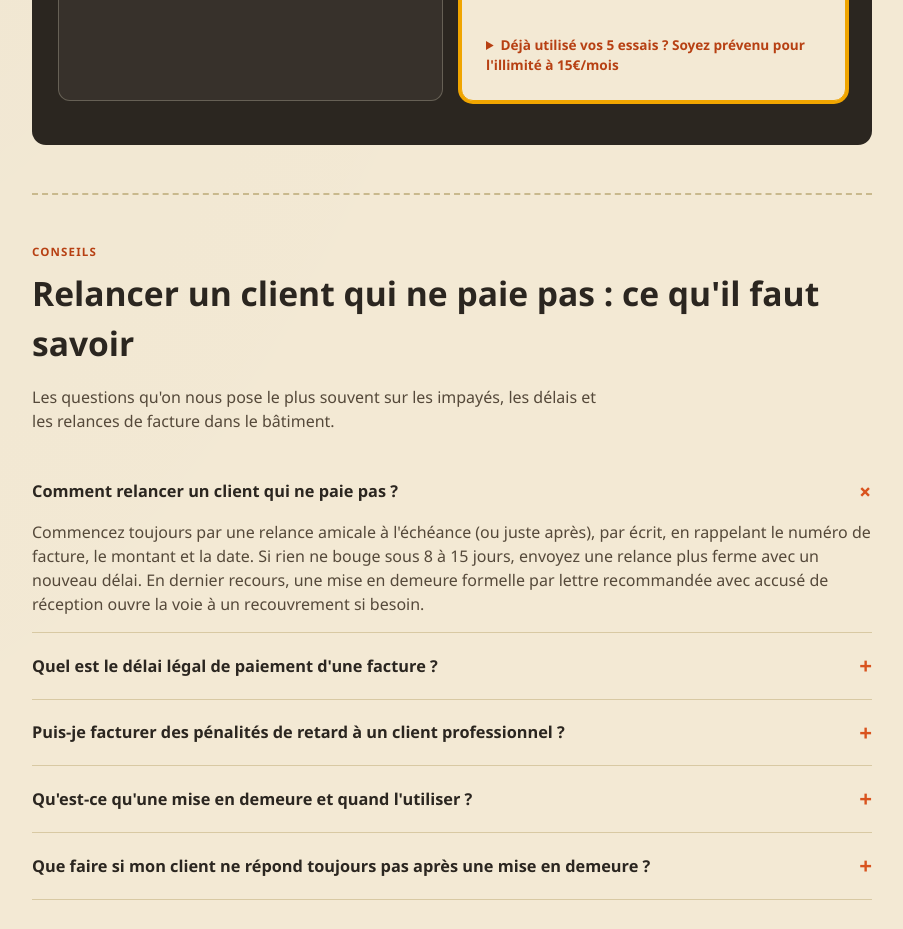
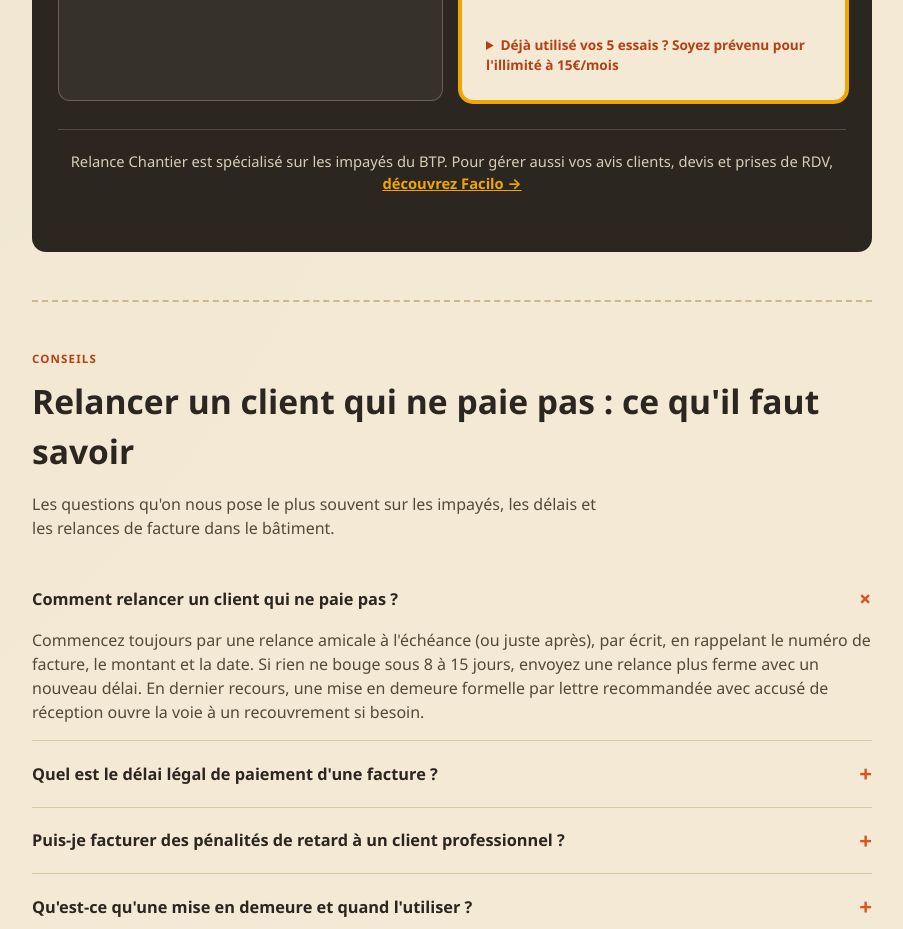
Before and after one commit to MAELSIO/relance-chantier, a plain HTML site: page index.html in a window 1280 px wide. Shown: the part 2620-3549 px from the top of the page, without its empty margins (188-1091 px from the left). Drawn offline with Linux system fonts and the light colour scheme.

Commit message:
Ajoute un lien croisé vers Facilo (positionnement distinct)

```diff
--- a/index.html
+++ b/index.html
@@ -464,6 +464,12 @@
   .pro-section h2{ color: #fff; }
   .pro-section .section-sub{ color: #d8cdb8; }
 
+  .cross-promo{
+    margin-top: 28px; padding-top: 20px; border-top: 1px solid rgba(243,233,212,.18);
+    color: #d8cdb8; font-size: .92rem; text-align: center;
+  }
+  .cross-promo a{ color: var(--yellow); font-weight: 700; }
+
   .compare{
     display:grid; grid-template-columns: 1fr; gap: 18px; margin-top: 28px;
   }
@@ -769,6 +775,11 @@
             </details>
           </div>
         </div>
+
+        <p class="cross-promo">
+          Relance Chantier est spécialisé sur les impayés du BTP. Pour gérer aussi vos avis clients,
+          devis et prises de RDV, <a href="https://www.getfacilo.fr" rel="noopener">découvrez Facilo →</a>
+        </p>
       </div>
     </div>
   </section>
```
